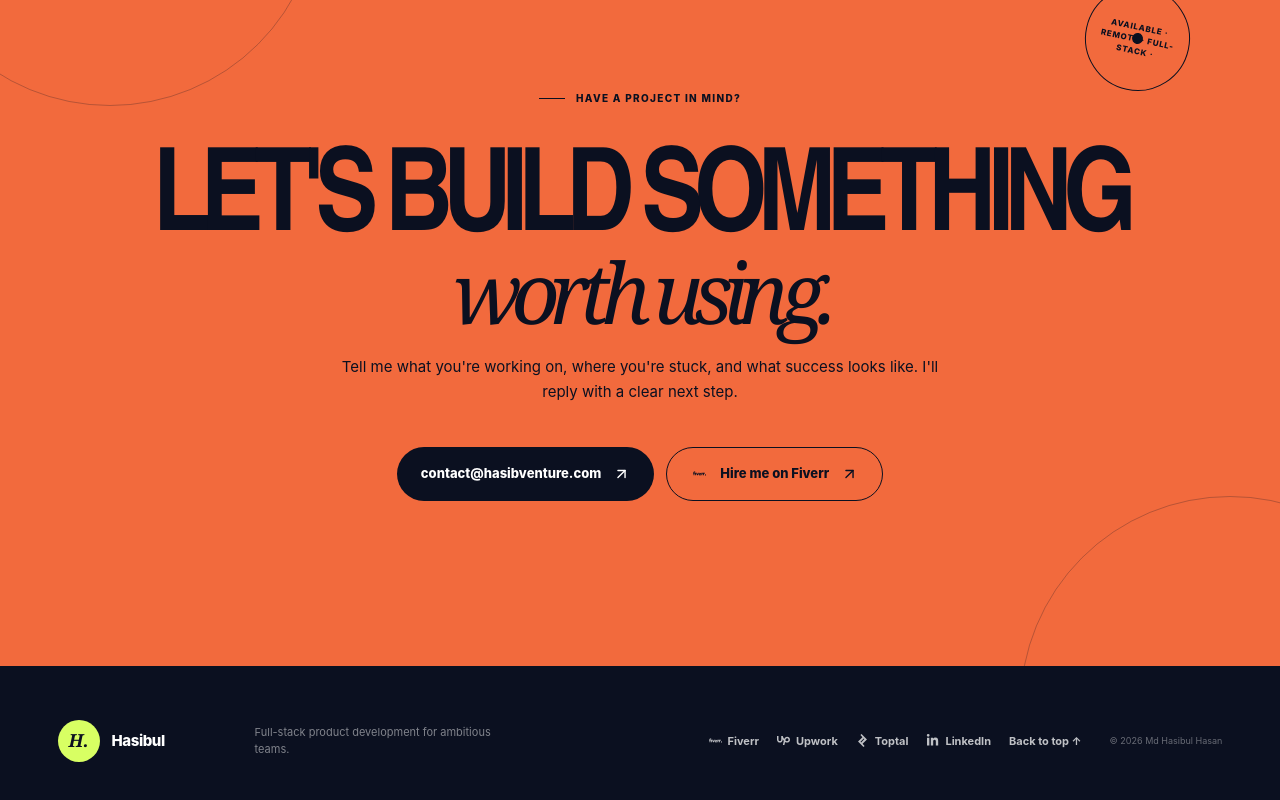
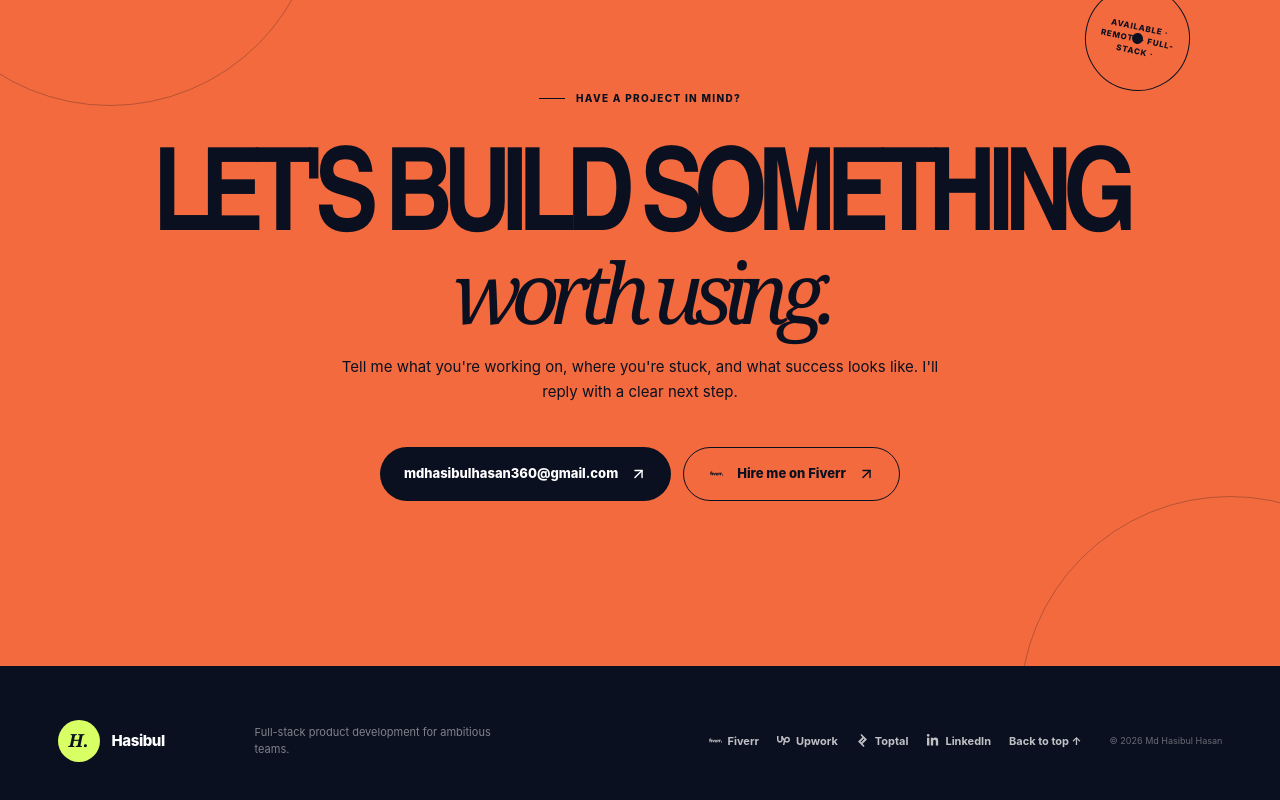
Before and after one commit to hasib1010/hasib, a Next.js app: page / in a window 1280 px wide. Shown: the part 9186-9986 px from the top of the page. Built offline with nearby package versions, Linux system fonts and the light colour scheme.

Commit message:
Use corrected portfolio email address

```diff
--- a/app/case-studies/[slug]/page.tsx
+++ b/app/case-studies/[slug]/page.tsx
@@ -219,7 +219,7 @@ export default async function CaseStudyPage({
             <div className="contact-section__actions">
               <a
                 className="button button--light"
-                href="mailto:contact@hasibventure.com"
+                href="mailto:mdhasibulhasan360@gmail.com"
               >
                 Discuss your project
                 <ArrowUpRight aria-hidden="true" />
--- a/app/case-studies/page.tsx
+++ b/app/case-studies/page.tsx
@@ -191,7 +191,7 @@ export default function CaseStudiesPage() {
             <div className="contact-section__actions">
               <a
                 className="button button--light"
-                href="mailto:contact@hasibventure.com"
+                href="mailto:mdhasibulhasan360@gmail.com"
               >
                 Start a conversation
                 <ArrowRight aria-hidden="true" />
--- a/app/page.tsx
+++ b/app/page.tsx
@@ -562,7 +562,7 @@ export default function Home() {
               I care about the details users notice and the engineering choices
               they never have to think about.
             </p>
-            <a href="mailto:contact@hasibventure.com">
+            <a href="mailto:mdhasibulhasan360@gmail.com">
               Start a conversation
               <ArrowUpRight aria-hidden="true" />
             </a>
@@ -648,9 +648,9 @@ export default function Home() {
             <div className="contact-section__actions">
               <a
                 className="button button--light"
-                href="mailto:contact@hasibventure.com"
+                href="mailto:mdhasibulhasan360@gmail.com"
               >
-                contact@hasibventure.com
+                mdhasibulhasan360@gmail.com
                 <ArrowUpRight aria-hidden="true" />
               </a>
               <a
--- a/app/services/[slug]/page.tsx
+++ b/app/services/[slug]/page.tsx
@@ -130,7 +130,7 @@ export default async function ServicePage({
             <div className="service-detail-hero__actions">
               <a
                 className="button button--dark"
-                href="mailto:contact@hasibventure.com"
+                href="mailto:mdhasibulhasan360@gmail.com"
               >
                 Discuss this service
                 <ArrowUpRight aria-hidden="true" />
@@ -351,7 +351,7 @@ export default async function ServicePage({
             <div className="contact-section__actions">
               <a
                 className="button button--light"
-                href="mailto:contact@hasibventure.com"
+                href="mailto:mdhasibulhasan360@gmail.com"
               >
                 Start a conversation
                 <ArrowUpRight aria-hidden="true" />
--- a/components/PortfolioHeader.tsx
+++ b/components/PortfolioHeader.tsx
@@ -64,7 +64,7 @@ export default function PortfolioHeader() {
         {pathname !== "/" ? <Link href="/case-studies">Case studies</Link> : null}
       </nav>
 
-      <a className="header-cta" href="mailto:contact@hasibventure.com">
+      <a className="header-cta" href="mailto:mdhasibulhasan360@gmail.com">
         Let&apos;s talk
         <ArrowUpRight aria-hidden="true" />
       </a>
@@ -91,7 +91,7 @@ export default function PortfolioHeader() {
             Case studies
             <ArrowRight aria-hidden="true" />
           </Link>
-          <a href="mailto:contact@hasibventure.com">
+          <a href="mailto:mdhasibulhasan360@gmail.com">
             Start a project
             <Mail aria-hidden="true" />
           </a>
--- a/components/sections/Contact.tsx
+++ b/components/sections/Contact.tsx
@@ -121,7 +121,7 @@ export default function Contact() {
                 </a>
 
                 <a
-                  href="mailto:contact@hasibventure.com"
+                  href="mailto:mdhasibulhasan360@gmail.com"
                   className="flex items-center gap-4 p-4 bg-white/60 backdrop-blur-sm border border-white rounded-3xl hover:shadow-xl hover:shadow-emerald-500/5 hover:border-emerald-200 transition-all duration-300 group/link"
                 >
                   <div className="w-10 h-10 rounded-xl bg-emerald-50 flex items-center justify-center text-emerald-600 shrink-0 transition-colors group-hover/link:bg-emerald-600 group-hover/link:text-white">
@@ -144,7 +144,7 @@ export default function Contact() {
                       Email Us
                     </div>
                     <div className="text-[11px] text-slate-500 font-medium">
-                      contact@hasibventure.com
+                      mdhasibulhasan360@gmail.com
                     </div>
                   </div>
                   <svg
--- a/data/site.ts
+++ b/data/site.ts
@@ -95,6 +95,6 @@ export const companyInfo = {
     ],
     founded: 2017,
     location: 'Serving clients worldwide',
-    email: 'contact@hasibventure.com',
+    email: 'mdhasibulhasan360@gmail.com',
     fiverr: 'https://www.fiverr.com/adnanhasib565'
 };
```
